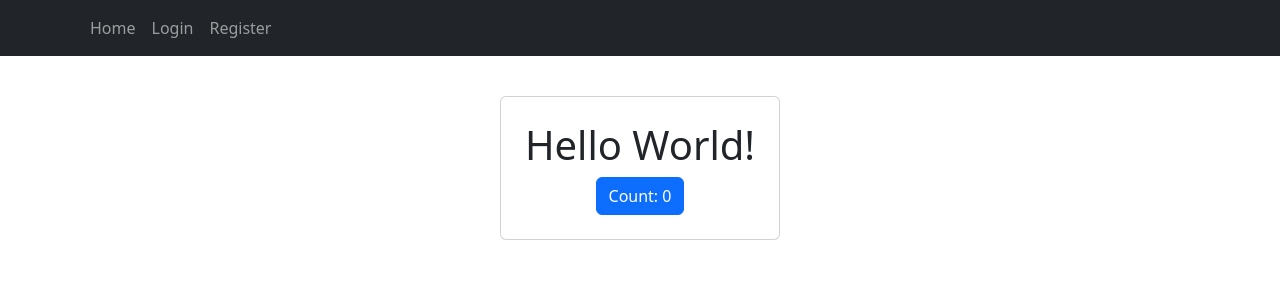
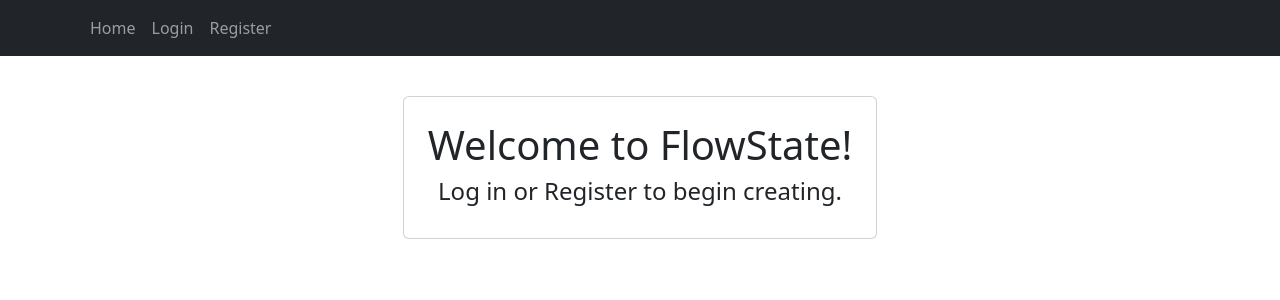
Before and after one commit to CS571-S26/p94, a React (Vite) app: page /#/ in a window 1280 px wide. Shown: the top 300 px of the page. Built offline with nearby package versions, Linux system fonts and the light colour scheme.

Commit message:
update home page

```diff
--- a/src/components/Layout.jsx
+++ b/src/components/Layout.jsx
@@ -2,9 +2,9 @@ import { useState } from 'react';
 import { Link, Outlet } from 'react-router-dom'
 import { Container, Nav, Navbar, NavDropdown } from "react-bootstrap";
 import '../App.css'
-import LoginStatusContext from "./contexts/LoginStatusContext";
+import LoginStatusContext from './contexts/LoginStatusContext';
 
-export default function Layout() {
+function Layout() {
 
   const [loginStatus, setLoginStatus] = useState(sessionStorage.getItem("loginStatus"));
 
@@ -33,3 +33,5 @@ export default function Layout() {
     </div>
   )
 }
+
+export default Layout;
--- a/src/pages/HomePage.jsx
+++ b/src/pages/HomePage.jsx
@@ -3,14 +3,13 @@ import '../App.css'
 import { Button, Card } from 'react-bootstrap'
 
 export default function HomePage() {
-  const [count, setCount] = useState(0)
 
   return (
     <div className="w-100 h-100 d-flex justify-content-center align-items-center">
       <Card className='m-4 p-2'>
         <Card.Body className='text-center'>
-          <h1>Hello World!</h1>
-          <Button onClick={() => setCount(o => o + 1)}>Count: {count}</Button>
+          <h1>Welcome to FlowState!</h1>
+          <h4>Log in or Register to begin creating.</h4>
         </Card.Body>
       </Card>
     </div>
```
